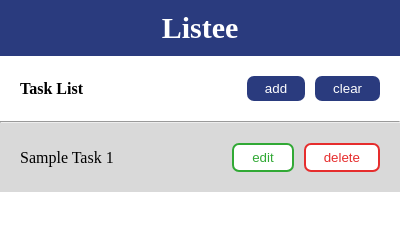
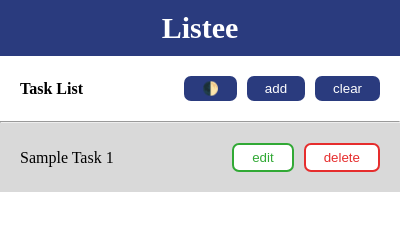
Before and after one commit to Sergyyyyy/Listee_ElectronApp, an Electron app: page index.html in a window 400 px wide. Drawn offline with Linux system fonts and the light colour scheme; some packages are replaced by stand-ins of ours; a script that the page names is missing.

Commit message:
Added button to toggle light and dark mode.

```diff
--- a/index.html
+++ b/index.html
@@ -19,6 +19,7 @@
         <div class="top-content">
             <h3>Task List</h3>
             <div class="btns-top-container">
+                <button class="btnLightDark">🌓</button>
                 <button class="btnAdd">add</button>
                 <button class="btnClear">clear</button>
             </div>
```
